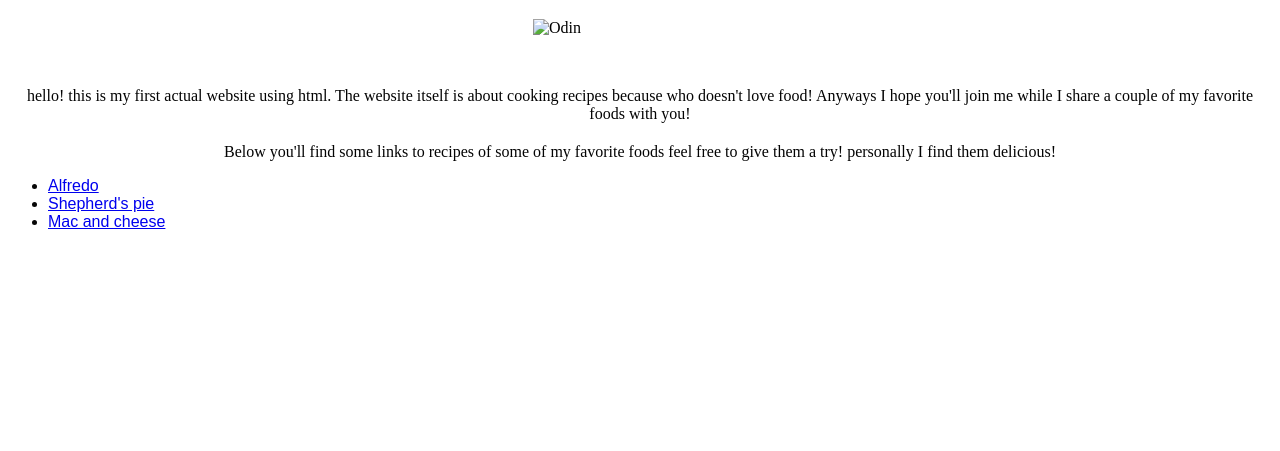
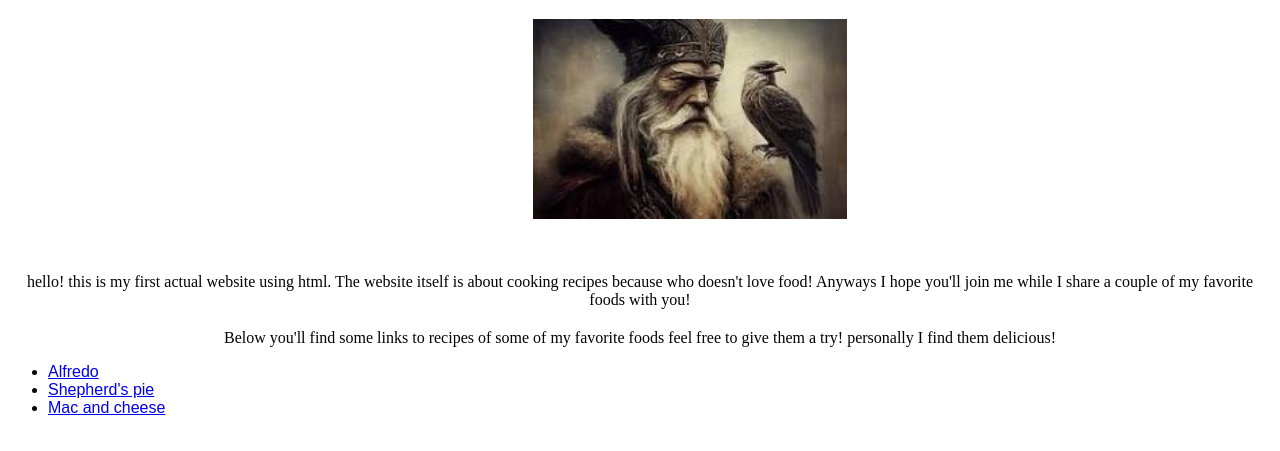
Before and after one commit to DonavanC13/Odin-recipes, a plain HTML site: page index.html in a window 1280 px wide. Shown: the part 61-512 px from the top of the page. Drawn offline with Linux system fonts and the light colour scheme.

Commit message:
created relative path for images

```diff
--- a/index.html
+++ b/index.html
@@ -6,7 +6,7 @@
     <title>Fun and easy recipes!</title>
 <body>
     <div id="h1"><h1>Odin Recipes</h1></div>
-    <img src="c:\Users\Donav\OneDrive\Documents\img\360_F_571746766_UT751q8fgJ1JG6UvTwcyuiVusDMV6Zfs.jpg" alt="Odin" height="200px" style="margin-left: 525px;">
+    <img src="images/download (1).jpg" alt="Odin" height="200px" style="margin-left: 525px;">
     <p style="margin-top: 50px">hello! this is my first actual website using html. The website itself is about cooking recipes
        because who doesn't love food! Anyways I hope you'll join me while I share a couple of my favorite foods
        with you!
```
Also changed, not shown: images/download (1).jpg (added).
